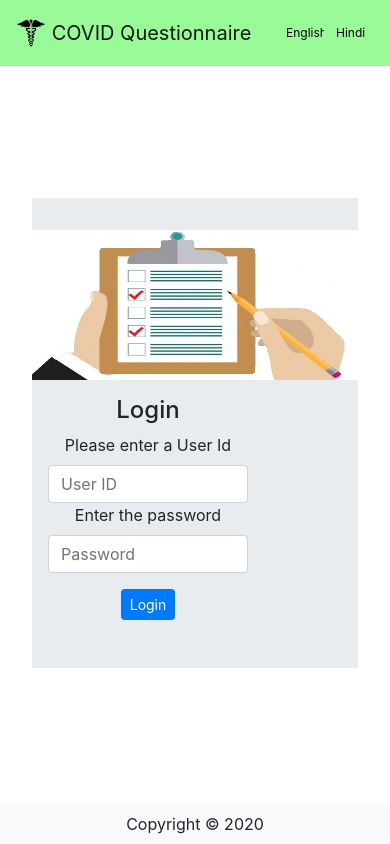
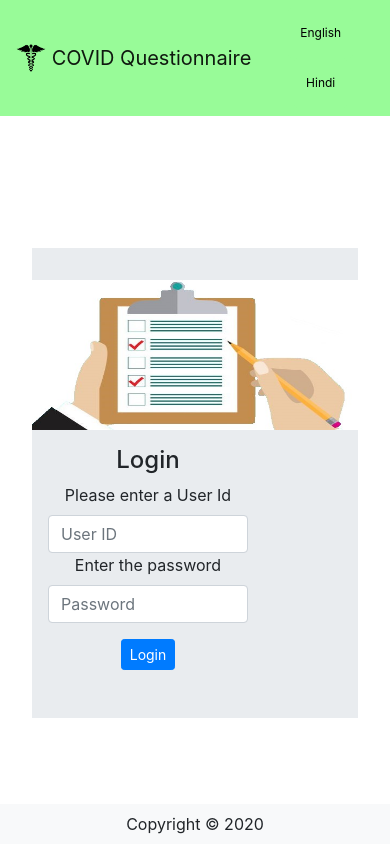
Before and after one commit to parthc21/COVID, a React (Create React App) app: page /login in a window 390 px wide. Built offline with nearby package versions, Linux system fonts and the light colour scheme; no server answers.

Commit message:
Button Correction

```diff
--- a/src/Navigation/Navigation.module.css
+++ b/src/Navigation/Navigation.module.css
@@ -13,7 +13,6 @@
 @media only screen and (max-width: 400px) {
     /* For tablets: */
     .navbarButton{
-        width: 50px;
         font-size: 12px !important;
     }
 }
```
